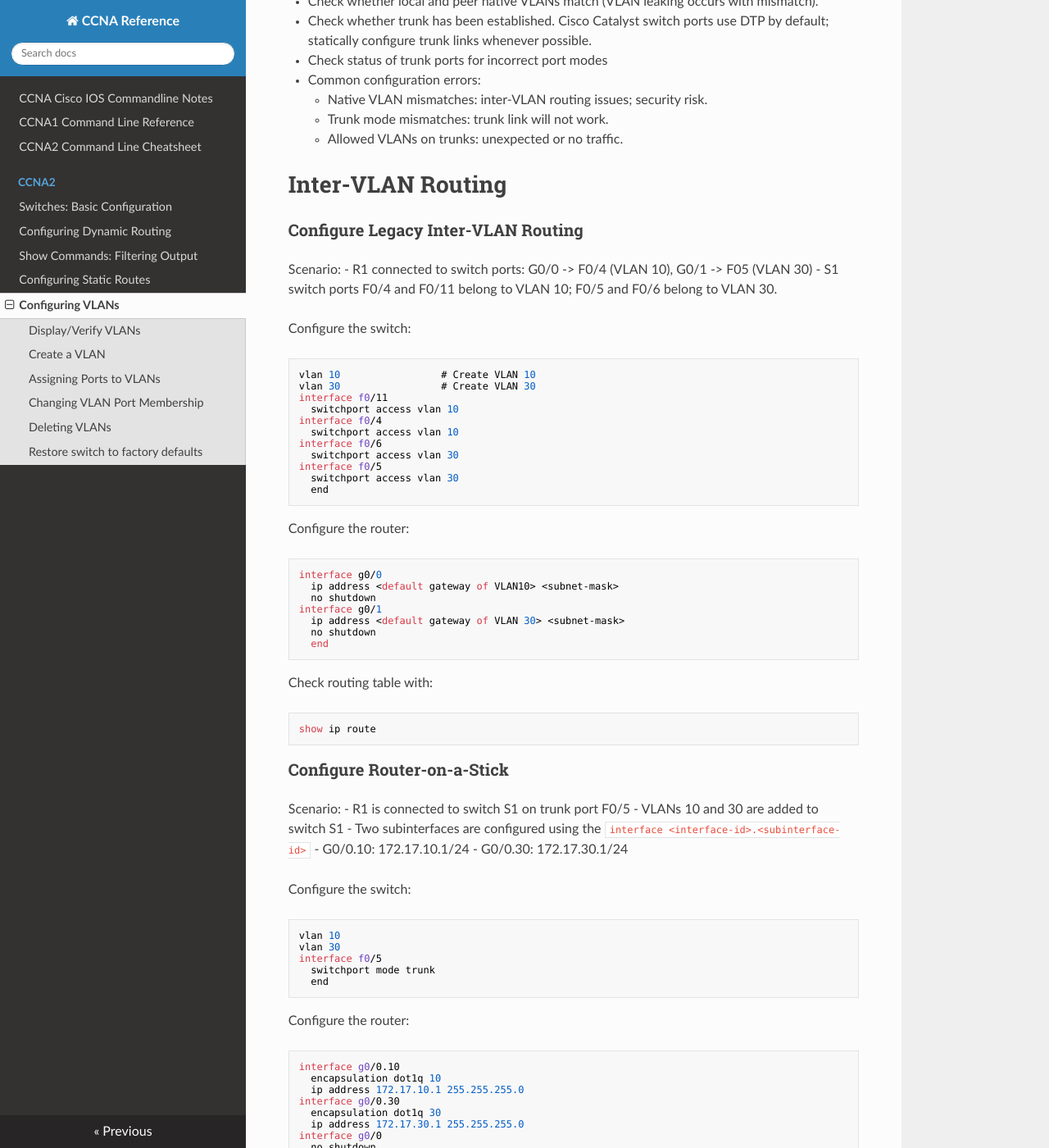
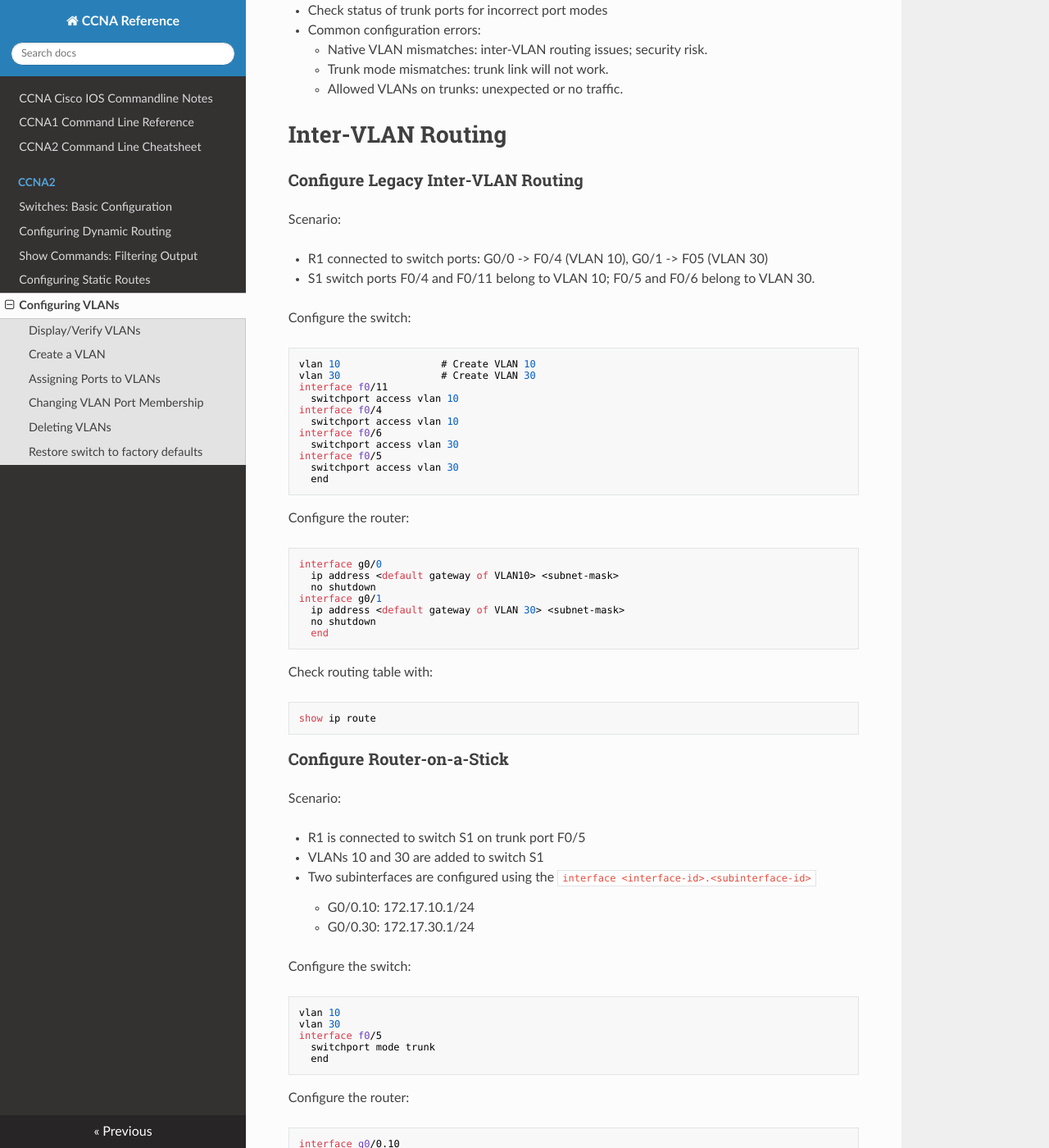
Before and after one commit to dotneko/ccna-ref, an MkDocs documentation site: the page built from docs/CCNA2/VLAN_Configuration.md, in a window 1280 px wide and 1400 px high, scrolled down 1999 px. Shown: the whole window at 82% size. Built offline with MkDocs 1.6.1, drawn with Linux system fonts in a browser that asks for light colours; nearby versions of some CDN libraries; some of the changed lines change nothing that is shown.

Commit message:
Minor corrections

````diff
--- a/docs/CCNA2/VLAN_Configuration.md
+++ b/docs/CCNA2/VLAN_Configuration.md
@@ -79,8 +79,6 @@
 end
 ```
 
-# Troubleshooting
-
 ### Troubleshooting VLANs
 
 ```
@@ -114,6 +112,7 @@
 ### Configure Legacy Inter-VLAN Routing
 
 Scenario:
+
 - R1 connected to switch ports: G0/0 -> F0/4 (VLAN 10), G0/1 -> F05 (VLAN 30)
 - S1 switch ports F0/4 and F0/11 belong to VLAN 10; F0/5 and F0/6 belong to VLAN 30.
 
@@ -154,6 +153,7 @@
 ### Configure Router-on-a-Stick
 
 Scenario:
+
 - R1 is connected to switch S1 on trunk port F0/5
 - VLANs 10 and 30 are added to switch S1
 - Two subinterfaces are configured using the `interface <interface-id>.<subinterface-id>`
````
